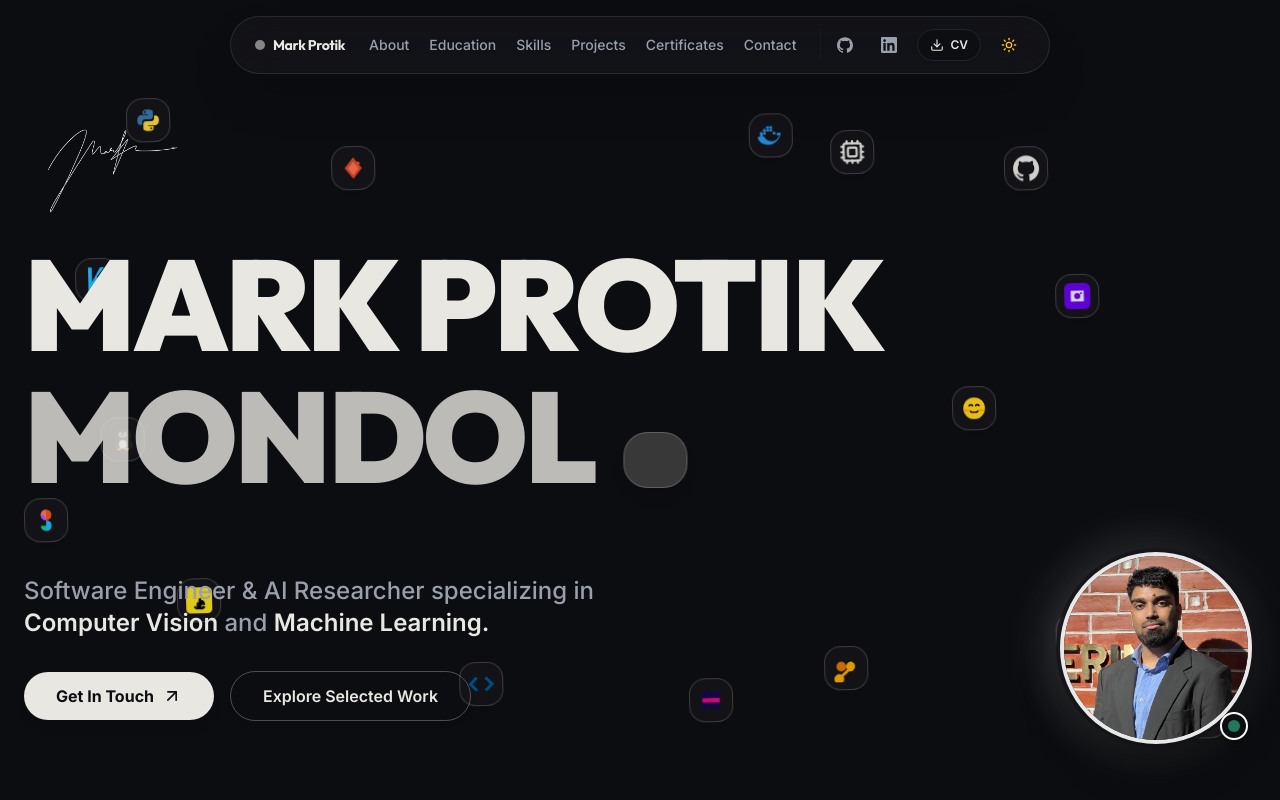
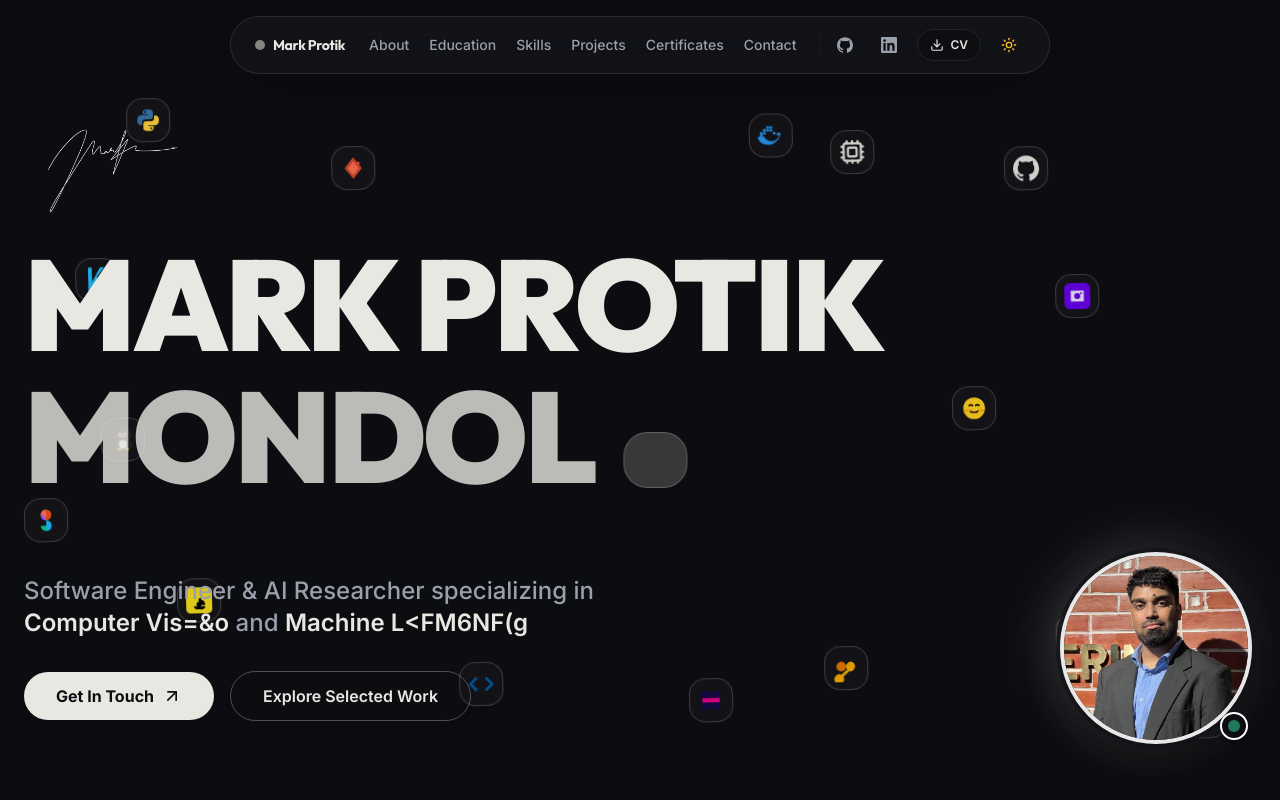
Before and after one commit to mark-0polo/mark-protik-mondol-portfolio, a React (Vite) app: page / in a window 1280 px wide. Shown: the top 800 px of the page. Built offline with nearby package versions, Linux system fonts and the light colour scheme.

Commit message:
Slowing down text scramble decode animation speed and sequence delays

```diff
--- a/src/components/portfolio/Hero.tsx
+++ b/src/components/portfolio/Hero.tsx
@@ -31,8 +31,8 @@ interface ScrambleTextProps {
   className?: string;
 }
 
-/* Sequential Matrix Scramble Text Reveal Component */
-export function ScrambleText({ text, delay = 0, speed = 35, className = '' }: ScrambleTextProps) {
+/* Sequential Matrix Scramble Text Reveal Component - Slower & Smoother */
+export function ScrambleText({ text, delay = 0, speed = 55, className = '' }: ScrambleTextProps) {
   const [displayText, setDisplayText] = useState('');
   const [isDone, setIsDone] = useState(false);
 
@@ -61,7 +61,7 @@ export function ScrambleText({ text, delay = 0, speed = 35, className = '' }: Sc
           clearInterval(intervalId);
         }
 
-        iteration += 1 / 3;
+        iteration += 1 / 6; // Slower, more deliberate character decoding
       }, speed);
     }, delay);
 
@@ -155,7 +155,7 @@ export function Hero() {
           </div>
         </motion.div>
 
-        {/* Sideways Profile Picture & Bio Layout with Sequential Text Scramble Decode */}
+        {/* Sideways Profile Picture & Bio Layout with Slower Sequential Text Scramble Decode */}
         <div className="mt-12 grid md:grid-cols-12 gap-8 items-center">
 
           {/* Bio Text & High-Contrast Buttons */}
@@ -165,15 +165,15 @@ export function Hero() {
             transition={{ duration: 0.8, delay: 0.2, ease: [0.16, 1, 0.3, 1] }}
             className="md:col-span-8 space-y-6"
           >
-            {/* Sequential Scramble Text Reveal */}
+            {/* Slower Sequential Scramble Text Reveal */}
             <p className="text-lg md:text-2xl font-sans font-medium text-muted-foreground leading-relaxed max-w-2xl min-h-[4rem]">
-              <ScrambleText text="Software Engineer" delay={400} />
+              <ScrambleText text="Software Engineer" delay={500} speed={55} />
               {' & '}
-              <ScrambleText text="AI Researcher" delay={1100} />
+              <ScrambleText text="AI Researcher" delay={1600} speed={55} />
               {' specializing in '}
-              <ScrambleText text="Computer Vision" delay={1800} className="text-foreground font-semibold" />
+              <ScrambleText text="Computer Vision" delay={2800} speed={55} className="text-foreground font-semibold" />
               {' and '}
-              <ScrambleText text="Machine Learning." delay={2500} className="text-foreground font-semibold" />
+              <ScrambleText text="Machine Learning." delay={4000} speed={55} className="text-foreground font-semibold" />
             </p>
 
             <div className="flex flex-wrap items-center gap-4 pt-2">
```
Also changed, not shown: 3 other files (tests, documents, lock files or other folders).
